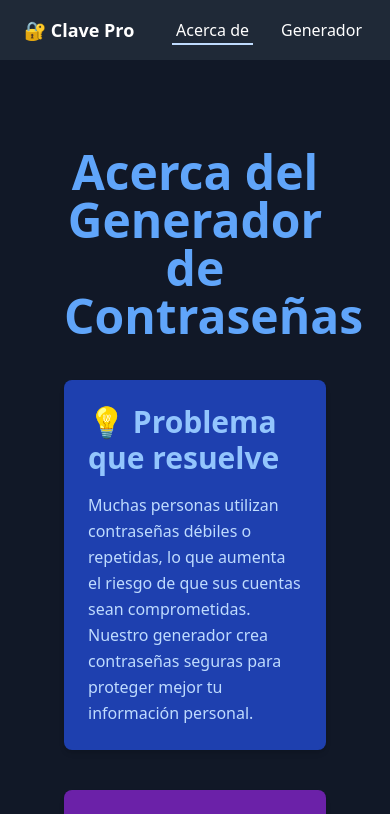
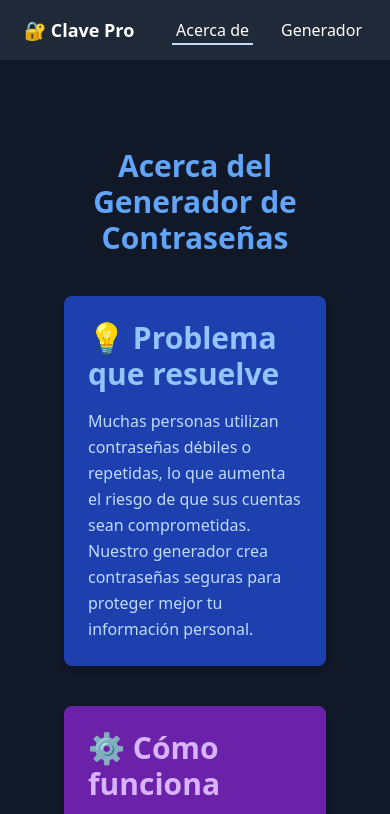
Before and after one commit to Nico09Barberis/password-generator, a React (Vite) app in the folder passw-generator/: page /about in a window 390 px wide. Shown: the top 814 px of the page. Built offline with nearby package versions, Linux system fonts and the light colour scheme.

Commit message:
ajustes en el tamaño de la font en el apartado About

```diff
--- a/passw-generator/src/pages/About.jsx
+++ b/passw-generator/src/pages/About.jsx
@@ -2,7 +2,7 @@
   return (
     <div className="min-h-screen bg-gray-900 px-6 py-12 flex items-center justify-center">
       <div className="max-w-5xl w-full p-10">
-        <h1 className="text-5xl font-extrabold text-blue-400 mb-10 text-center">
+        <h1 className="text-3xl sm:text-4xl md:text-5xl font-extrabold text-blue-400 mb-10 text-center">
           Acerca del Generador de Contraseñas
         </h1>
 
```
